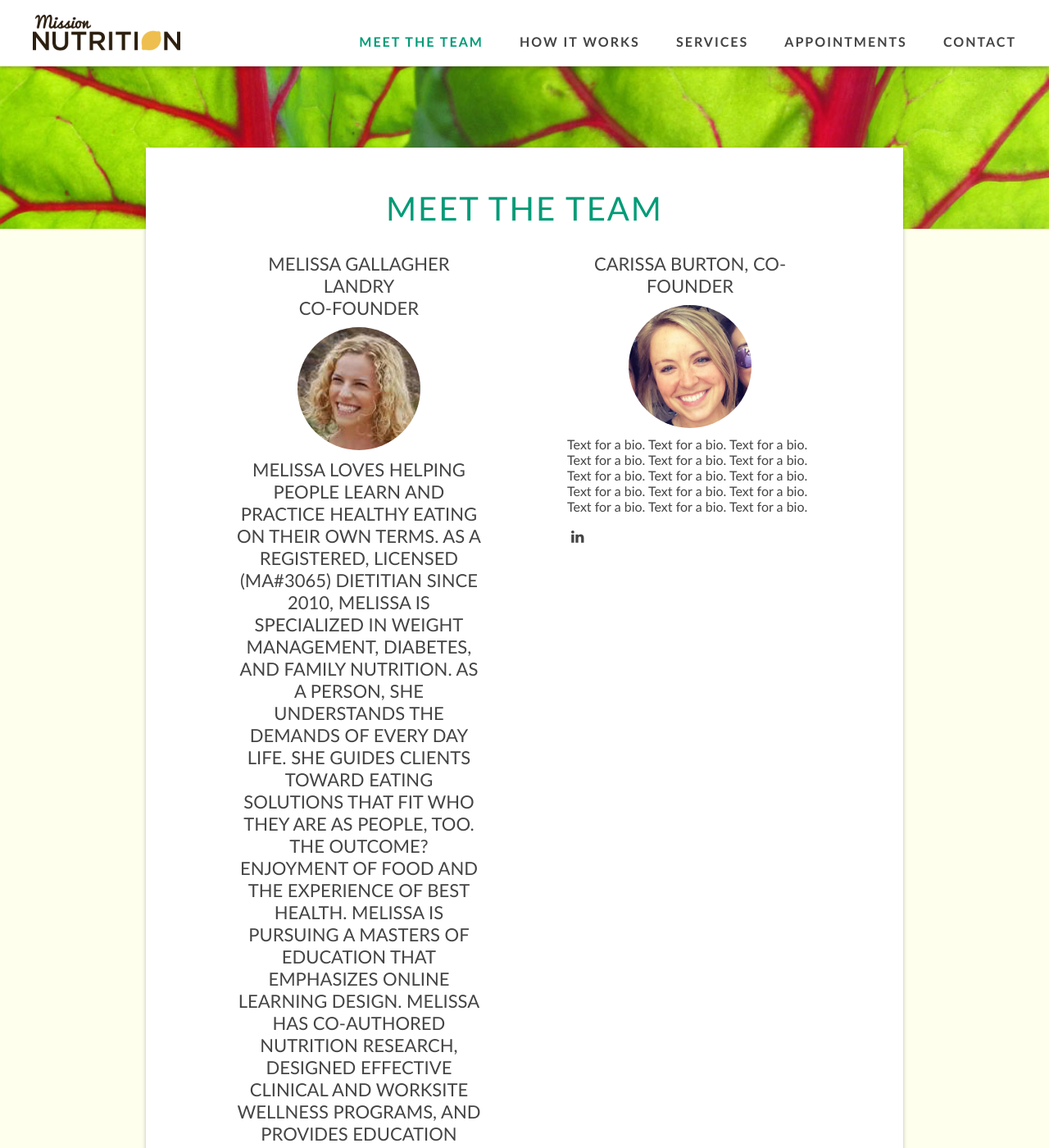
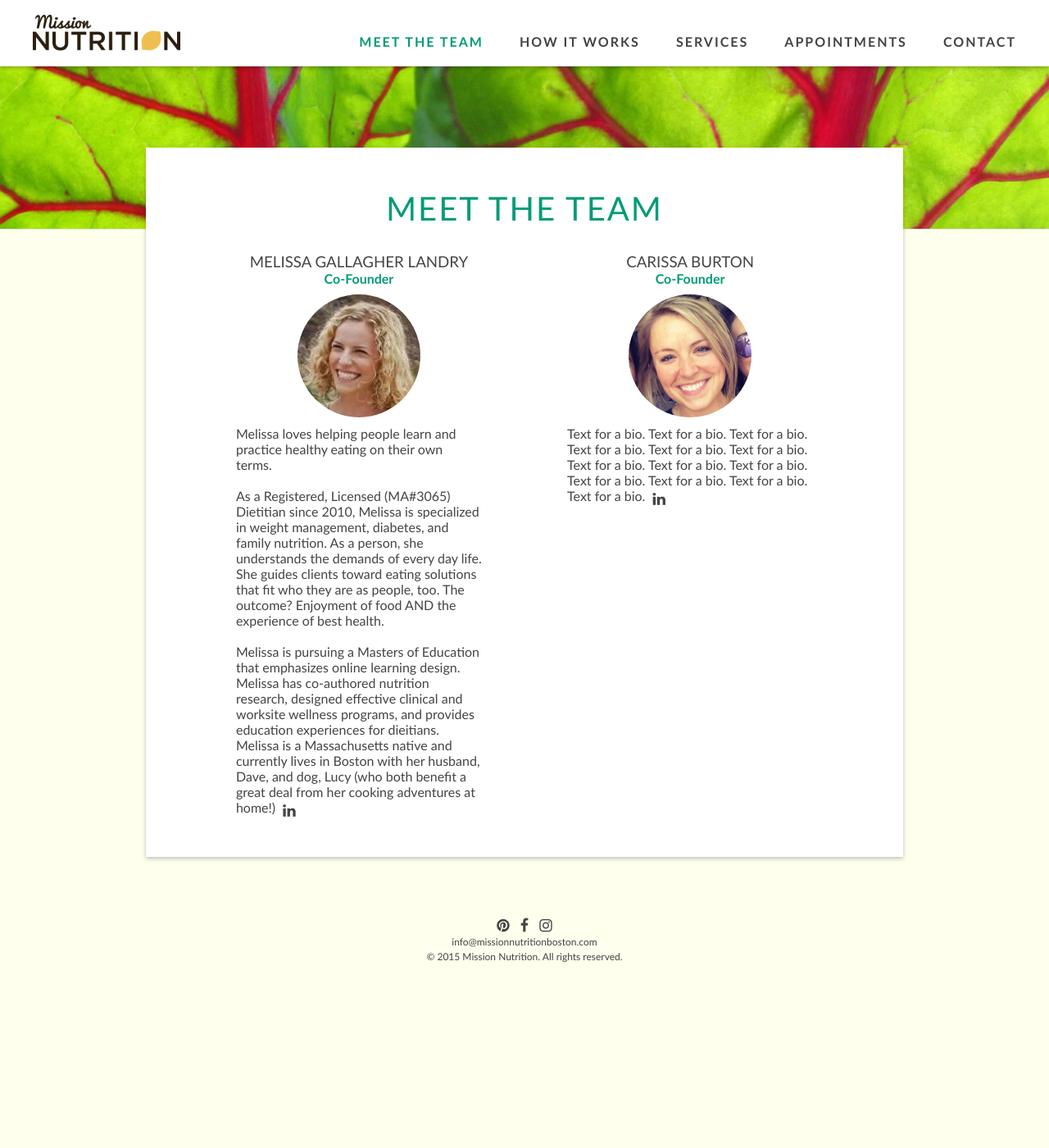
Before and after one commit to davelandry/missionnutrition, a Jekyll site: the page built from _pages/team.html, in a window 1280 px wide and 1400 px high. Shown: the whole window at 82% size. Built offline with Jekyll 4.4.1, drawn with Linux system fonts in a browser that asks for light colours; nearby versions of some CDN libraries; some of the changed text lies outside the part shown.

Commit message:
fixed team bios

```diff
--- a/_pages/team.html
+++ b/_pages/team.html
@@ -5,11 +5,13 @@ image: chard
 ---
 
 <div class="bio">
-  <h2><center>Melissa Gallagher Landry</center><h/2>
-  <h2>Co-Founder</h2>
+  <h3>Melissa Gallagher Landry<h3>
+  <h4>Co-Founder</h4>
   <img src="/images/melissa.jpg" />
 Melissa loves helping people learn and practice healthy eating on their own terms.
+<br /><br />
 As a Registered, Licensed (MA#3065) Dietitian since 2010, Melissa is specialized in weight management, diabetes, and family nutrition. As a person, she understands the demands of every day life. She guides clients toward eating solutions that fit who they are as people, too. The outcome? Enjoyment of food AND the experience of best health.
+<br /><br />
 Melissa is pursuing a Masters of Education that emphasizes online learning design. Melissa has co-authored nutrition research, designed effective clinical and worksite wellness programs, and provides education experiences for dieitians. Melissa is a Massachusetts native and currently lives in Boston with her husband, Dave, and dog, Lucy (who both benefit a great deal from her cooking adventures at home!)
   <a class="social" href="https://www.linkedin.com/profile/view?id=AAkAAALoRFMBDLl3t4MO2V0KuQX5FKUklVKOjME">
     <i class="fa fa-linkedin"></i>
@@ -17,10 +19,10 @@ Melissa is pursuing a Masters of Education that emphasizes online learning desig
 </div>
 
 <div class="bio">
-  <h2>Carissa Burton, Co-Founder</h2>
+  <h3>Carissa Burton</h3>
+  <h4>Co-Founder</h4>
   <img src="/images/carissa.jpg" />
-  Text for a bio. Text for a bio. Text for a bio. Text for a bio. Text for a bio. Text for a bio. Text for a bio. Text for a bio. Text for a bio. Text for a bio. Text for a bio. Text for a bio. Text for a bio. Text for a bio. Text for a bio.
-  <br><br>
+  Text for a bio. Text for a bio. Text for a bio. Text for a bio. Text for a bio. Text for a bio. Text for a bio. Text for a bio. Text for a bio. Text for a bio. Text for a bio. Text for a bio. Text for a bio.
   <a class="social" href="https://www.linkedin.com/profile/view?id=211129797">
     <i class="fa fa-linkedin"></i>
   </a>
--- a/_sass/content.scss
+++ b/_sass/content.scss
@@ -9,7 +9,12 @@
   margin: 0 50px;
   width: 300px;
 
-  h2 {
+  h3 {
+    text-align: center;
+  }
+
+  h4 {
+    color: $emerald;
     text-align: center;
   }
 
@@ -19,6 +24,10 @@
     height: 150px;
     margin: 10px auto;
     width: 150px;
+  }
+
+  .social > i {
+    margin: 5px !important;
   }
 
 }
```
